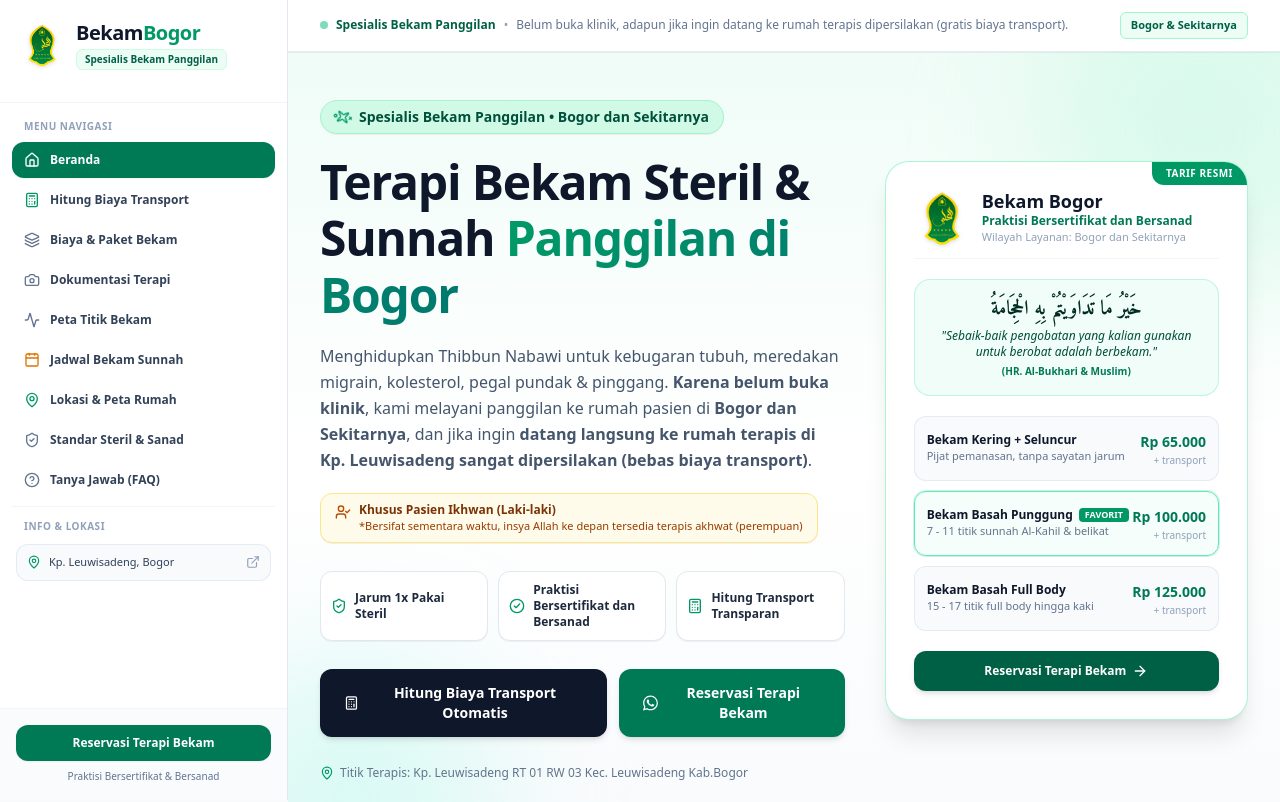
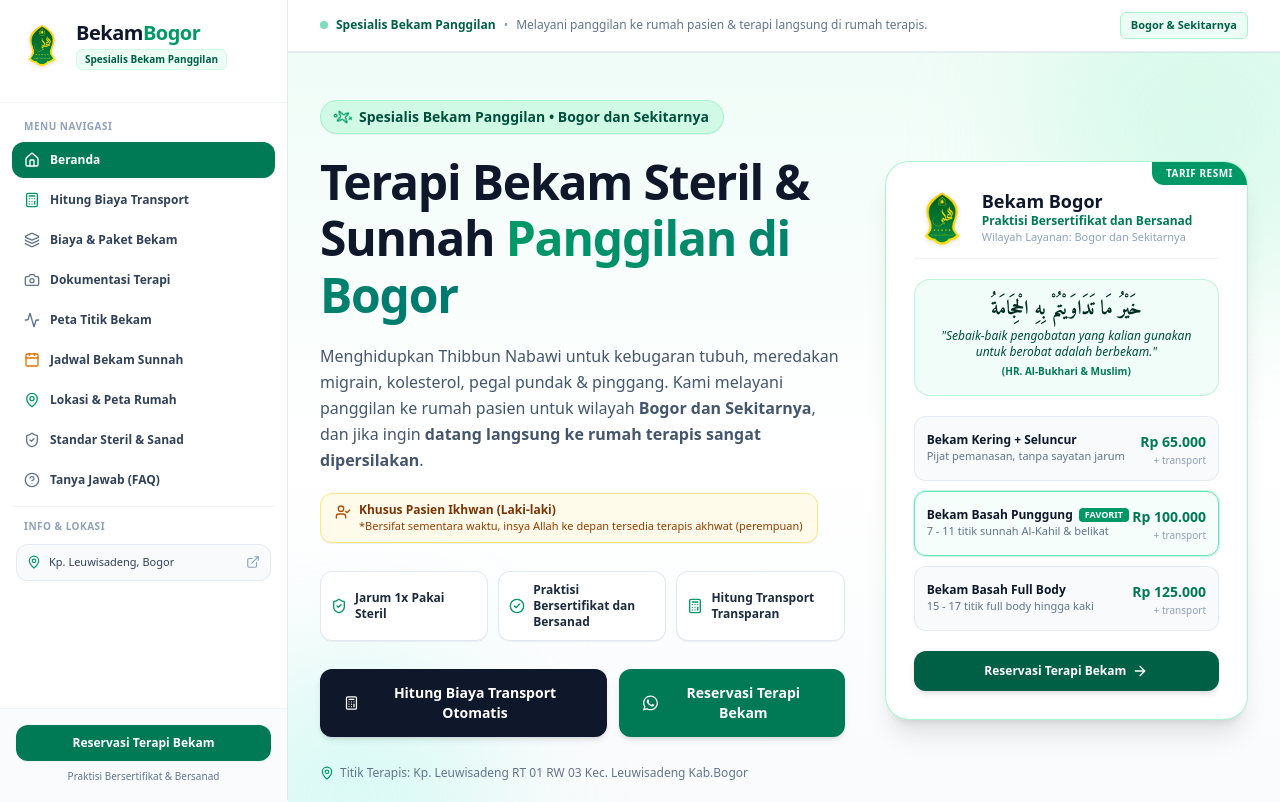
Before and after one commit to prassandrasandria/Bekambogor, a React (Vite) app: page / in a window 1280 px wide. Shown: the top 802 px of the page. Built offline with nearby package versions, Linux system fonts and the light colour scheme.

Commit message:
refactor: update service availability description
Clarify clinic status and service options by updating the hero section and treatment metadata for better readability.

```diff
--- a/src/components/Hero.tsx
+++ b/src/components/Hero.tsx
@@ -35,9 +35,9 @@ export const Hero: React.FC<HeroProps> = ({ onOpenBooking, onExploreCalculator }
               </span>
             </h1>
 
-            {/* Clarification on Clinic & Home visiting */}
+            {/* Description */}
             <p className="text-sm sm:text-base text-slate-600 leading-relaxed max-w-xl mx-auto lg:mx-0">
-              Menghidupkan Thibbun Nabawi untuk kebugaran tubuh, meredakan migrain, kolesterol, pegal pundak &amp; pinggang. <strong>Karena belum buka klinik</strong>, kami melayani panggilan ke rumah pasien di <strong>Bogor dan Sekitarnya</strong>, dan jika ingin <strong>datang langsung ke rumah terapis di Kp. Leuwisadeng sangat dipersilakan (bebas biaya transport)</strong>.
+              Menghidupkan Thibbun Nabawi untuk kebugaran tubuh, meredakan migrain, kolesterol, pegal pundak &amp; pinggang. Kami melayani panggilan ke rumah pasien untuk wilayah <strong>Bogor dan Sekitarnya</strong>, dan jika ingin <strong>datang langsung ke rumah terapis sangat dipersilakan</strong>.
             </p>
 
             {/* Gender restriction alert (temporary status until akhwat therapist available) */}
--- a/src/data/treatments.ts
+++ b/src/data/treatments.ts
@@ -13,7 +13,7 @@ export const THERAPIST_INFO = {
   certification: 'Praktisi Bersertifikat dan Bersanad',
   genderRestriction: 'Khusus Ikhwan (Laki-laki) *sementara waktu, insya Allah ke depan tersedia terapis akhwat',
   genderNote: 'Sementara khusus ikhwan / pria, insya Allah ke depan tersedia terapis akhwat (perempuan)',
-  clinicStatus: 'Belum buka klinik, adapun jika ingin datang ke rumah terapis dipersilakan (gratis biaya transport).'
+  clinicStatus: 'Melayani panggilan ke rumah pasien & terapi langsung di rumah terapis.'
 };
 
 export const servicePackages: ServicePackage[] = [
```
